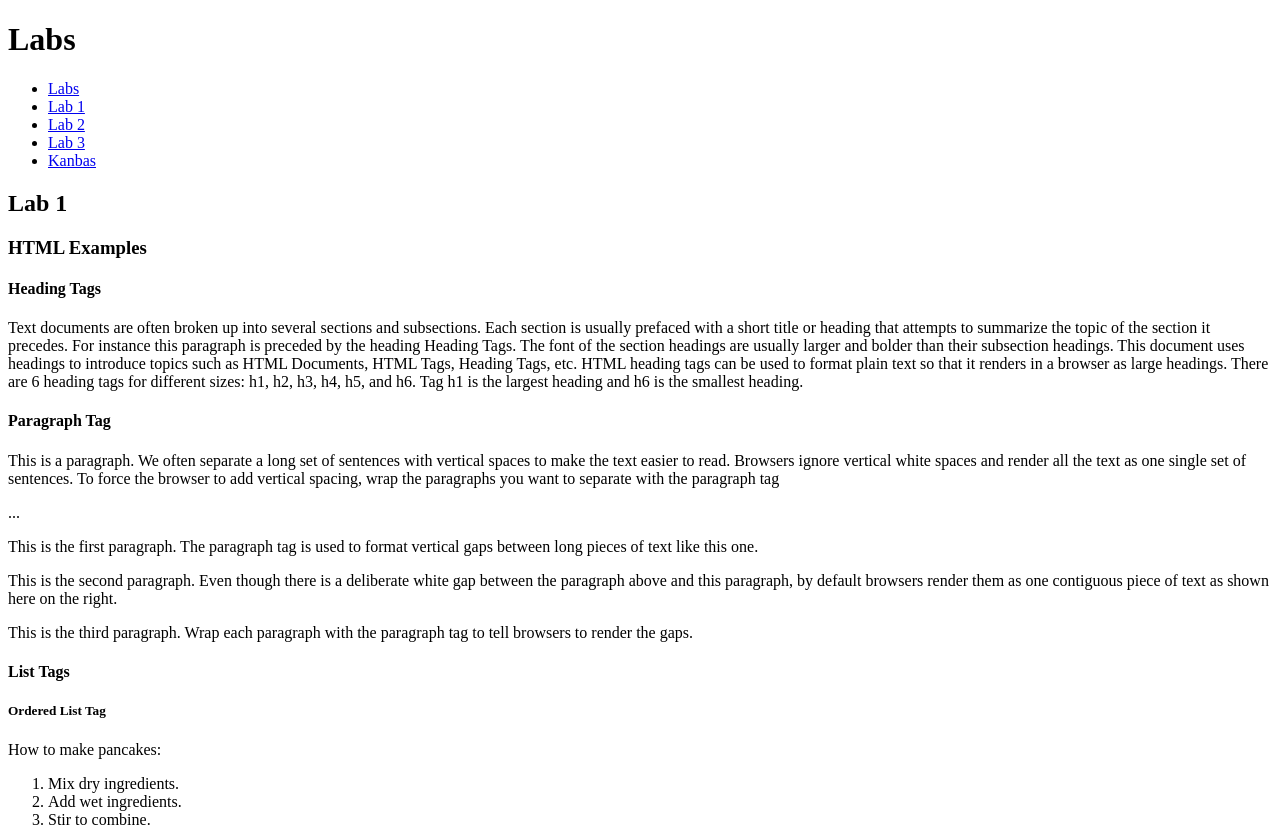
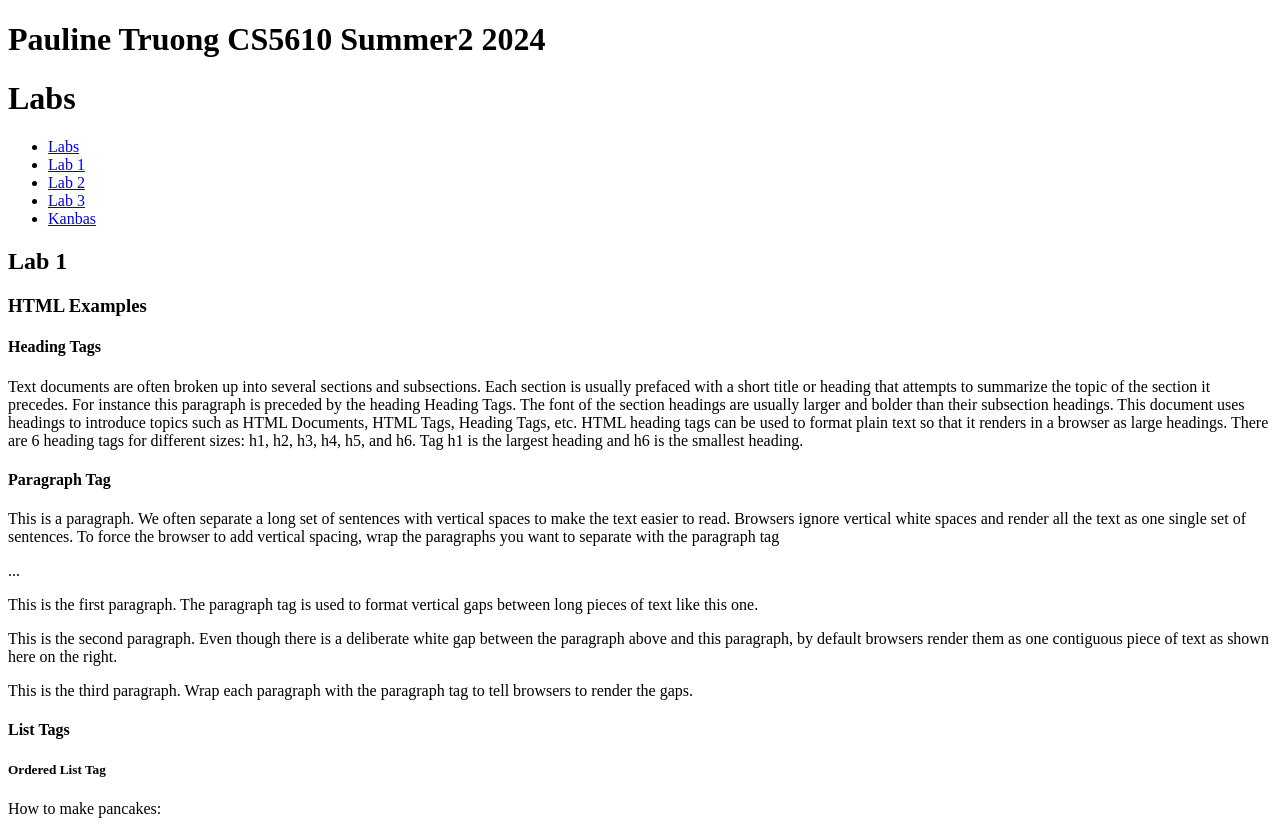
Before and after one commit to paulinet8/kanbas-react-web-app, a React (Create React App) app: page /#/Labs/Lab1 in a window 1280 px wide. Shown: the top 827 px of the page. Built offline with nearby package versions, Linux system fonts and the light colour scheme.

Commit message:
Update index.tsx
Added full name and class section

```diff
--- a/src/Labs/index.tsx
+++ b/src/Labs/index.tsx
@@ -10,6 +10,7 @@ import Lab3 from "./Lab3";
 export default function Labs() {
   return (
     <div id="wd-labs">
+      <h1>Pauline Truong CS5610 Summer2 2024</h1>
       <h1>Labs</h1>
       <TOC />
       <Routes>
```
